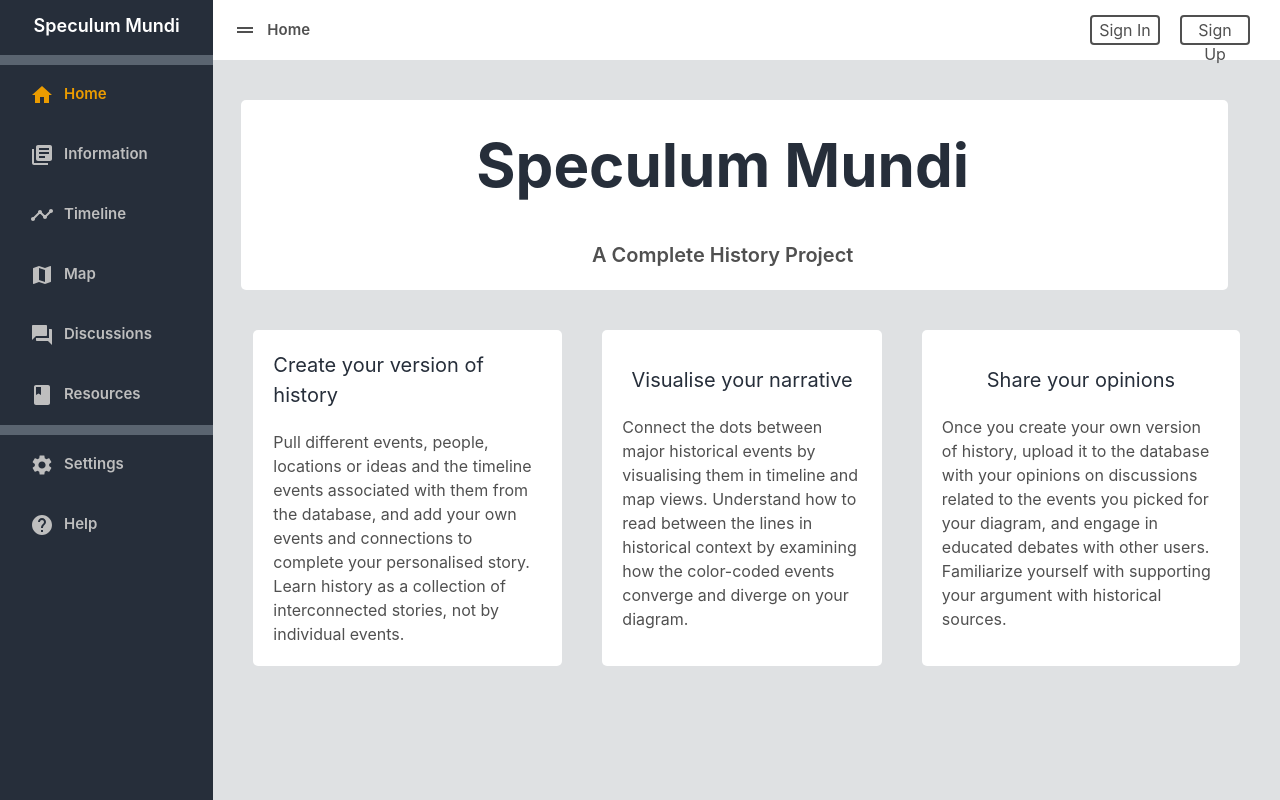
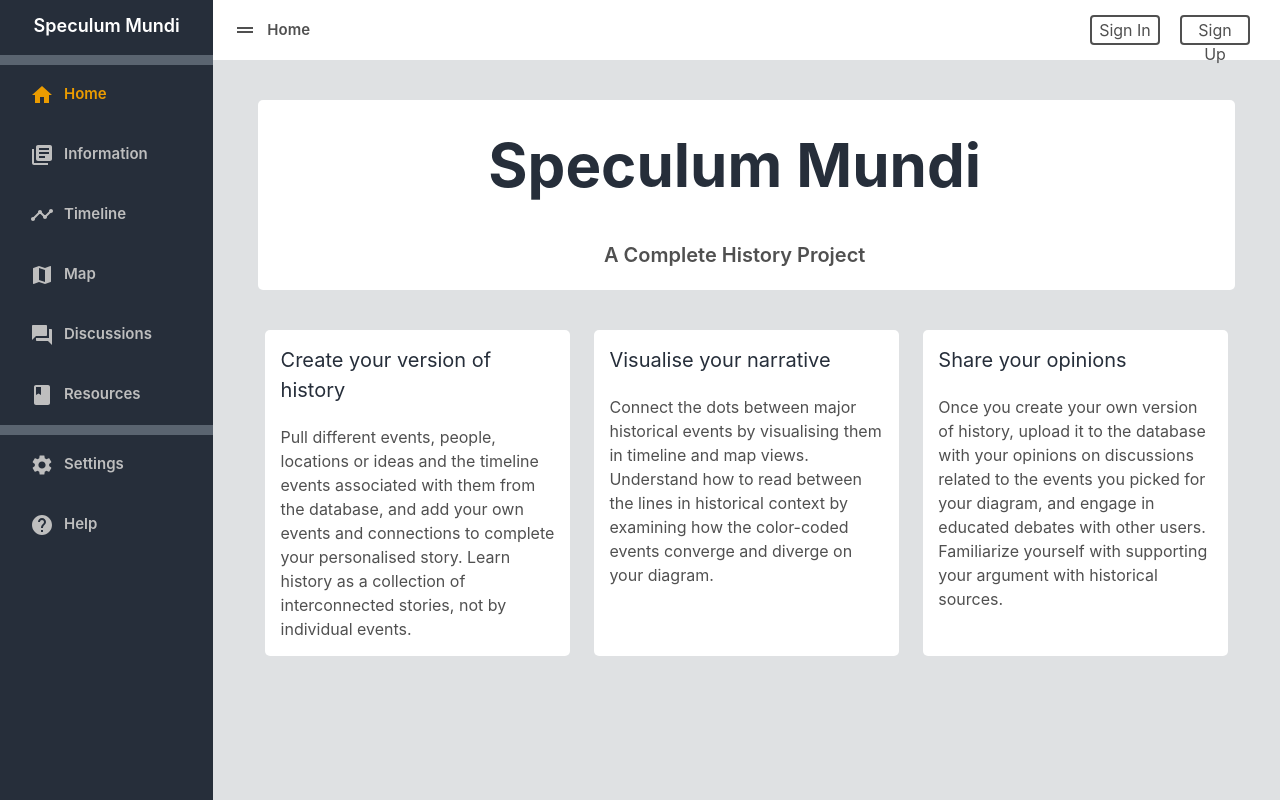
Before and after one commit to minhok1/speculum-mundi-old, a React (Vite) app in the folder client/: page /home in a window 1280 px wide. Built offline with nearby package versions, Linux system fonts and the light colour scheme.

Commit message:
tempsave

```diff
--- a/client/src/routes/Home/Home.css
+++ b/client/src/routes/Home/Home.css
@@ -1,23 +1,21 @@
 @import "../../design_system.css";
 
-.center-container {
+.title-container {
   background-color: var(--color-white);
   border-radius: 5px;
   padding: 20px 0 20px 0;
-  width: 100%;
+  margin: 0 5px 0 5px;
 }
 
 .center-title {
   justify-content: center;
   align-items: center;
-  width: 100%;
   font-size: 60px;
   font-weight: 700;
   color: var(--color-primary-1);
 }
 
 .center-subtitle {
-  width: 100%;
   justify-content: center;
   align-items: center;
   margin-top: 30px;
@@ -27,24 +25,19 @@
 }
 
 .explanation-container {
-  margin-top: 40px;
+  margin: 40px 0 0 0;
   width: 100%;
-  display: flex;
-  flex-direction: row;
-  justify-content: space-between;
-  gap: 40px;
+}
+
+.explanation-panel-pad {
+  background-color: transparent;
 }
 
 .explanation-panel {
-  display: flex;
-  flex-direction: column;
-  justify-content: center;
-  align-items: center;
-  flex-grow: 1;
-  min-height: 100px;
   background-color: var(--color-white);
   border-radius: 5px;
-  padding: 20px;
+  padding: 5%;
+  height: 100%;
 }
 
 .explanation-summary {
@@ -57,17 +50,6 @@
   color: var(--color-general-1);
 }
 
-.expand-icon {
-  margin-top: 20px;
-  font-size: 30px !important;
-  color: var(--color-general-2);
-}
-
-.expand-icon:hover {
-  cursor: pointer;
-  color: var(--color-general-1);
-}
-
 @keyframes fadeIn {
   0% {
     opacity: 0;
--- a/client/src/routes/Home/Home.tsx
+++ b/client/src/routes/Home/Home.tsx
@@ -17,18 +17,20 @@ export default function Home() {
         <Col md={10} className="contents-container">
           <ProfileHeader pageTitle="Home" />
           <Container className="dashboard-container">
-            <Row className="center-container">
+            <Row className="title-container">
               <Row className="center-title">Speculum Mundi</Row>
               <Row className="center-subtitle">A Complete History Project</Row>
             </Row>
-            <div className="explanation-container">
+            <Row className="explanation-container">
               {homeExplanations.map((exp) => (
-                <div className="explanation-panel" key={exp.summary}>
-                  <div className="explanation-summary">{exp.summary}</div>
-                  <div className="explanation-contents">{exp.contents}</div>
-                </div>
+                <Col md={4} className="explanation-panel-pad" key={exp.summary}>
+                  <div className="explanation-panel">
+                    <div className="explanation-summary">{exp.summary}</div>
+                    <div className="explanation-contents">{exp.contents}</div>
+                  </div>
+                </Col>
               ))}
-            </div>
+            </Row>
           </Container>
         </Col>
       </Row>
```
